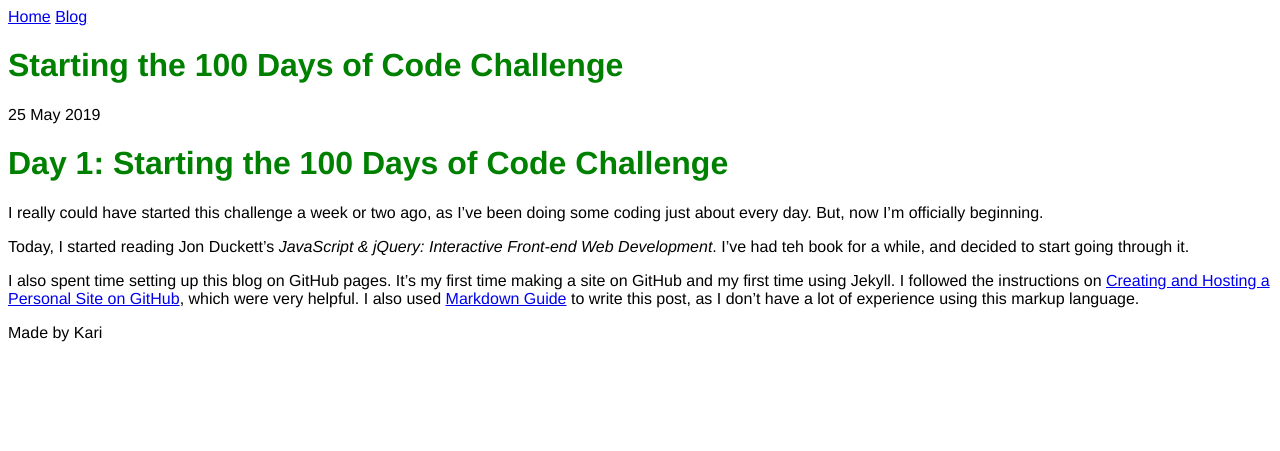
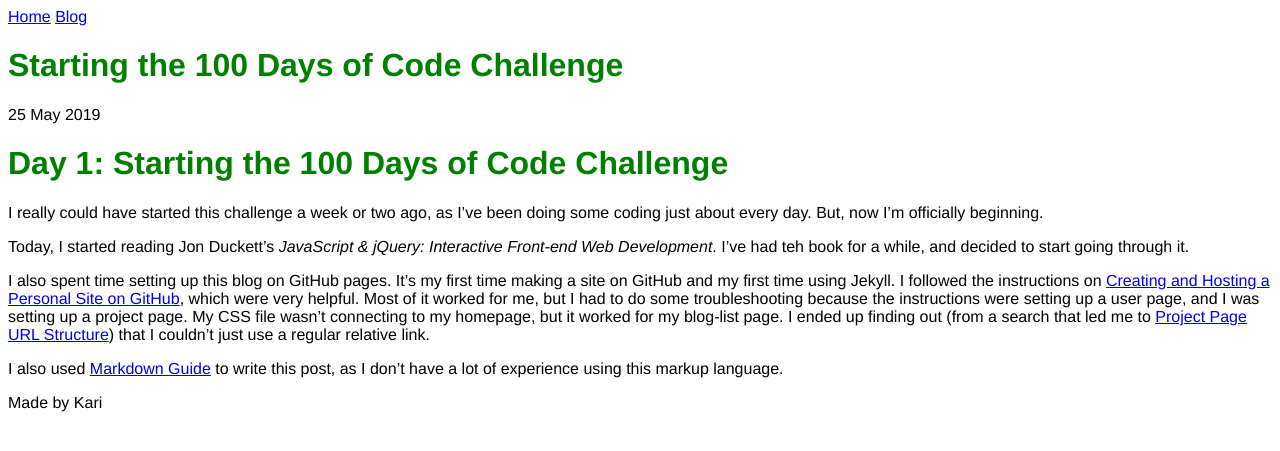
Before and after one commit to KJLarson/100-days, a Jekyll site: the page built from _posts/2019-05-25-starting-the-100-days-of-code-challenge.md, in a window 1280 px wide. Shown: the top 451 px of the page. Built offline with Jekyll 4.4.1, drawn with Linux system fonts in a browser that asks for light colours.

Commit message:
Add content to 2019-05-25 post

```diff
--- a/_posts/2019-05-25-starting-the-100-days-of-code-challenge.md
+++ b/_posts/2019-05-25-starting-the-100-days-of-code-challenge.md
@@ -10,4 +10,6 @@
 
 Today, I started reading Jon Duckett's <cite>JavaScript & jQuery: Interactive Front-end Web Development</cite>. I've had teh book for a while, and decided to start going through it.
 
-I also spent time setting up this blog on GitHub pages. It's my first time making a site on GitHub and my first time using Jekyll. I followed the instructions on [Creating and Hosting a Personal Site on GitHub](http://jmcglone.com/guides/github-pages/), which were very helpful. I also used [Markdown Guide](https://www.markdownguide.org/) to write this post, as I don't have a lot of experience using this markup language.
+I also spent time setting up this blog on GitHub pages. It's my first time making a site on GitHub and my first time using Jekyll. I followed the instructions on [Creating and Hosting a Personal Site on GitHub](http://jmcglone.com/guides/github-pages/), which were very helpful. Most of it worked for me, but I had to do some troubleshooting because the instructions were setting up a user page, and I was setting up a project page. My CSS file wasn't connecting to my homepage, but it worked for my blog-list page. I ended up finding out (from a search that led me to [Project Page URL Structure](https://jekyllrb.com/docs/github-pages/#project_page_url_structure)) that I couldn't just use a regular relative link.
+
+I also used [Markdown Guide](https://www.markdownguide.org/) to write this post, as I don't have a lot of experience using this markup language.
```
